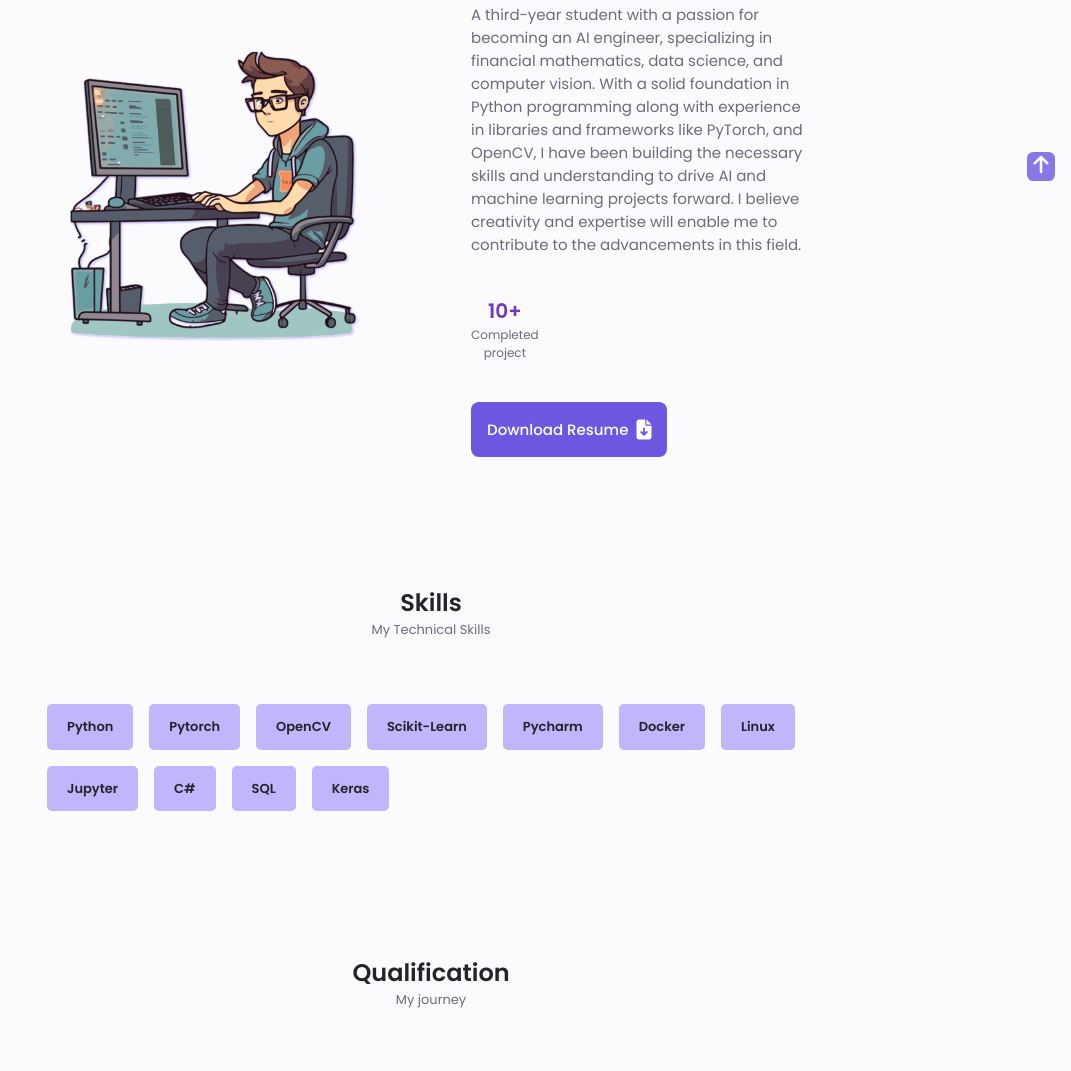
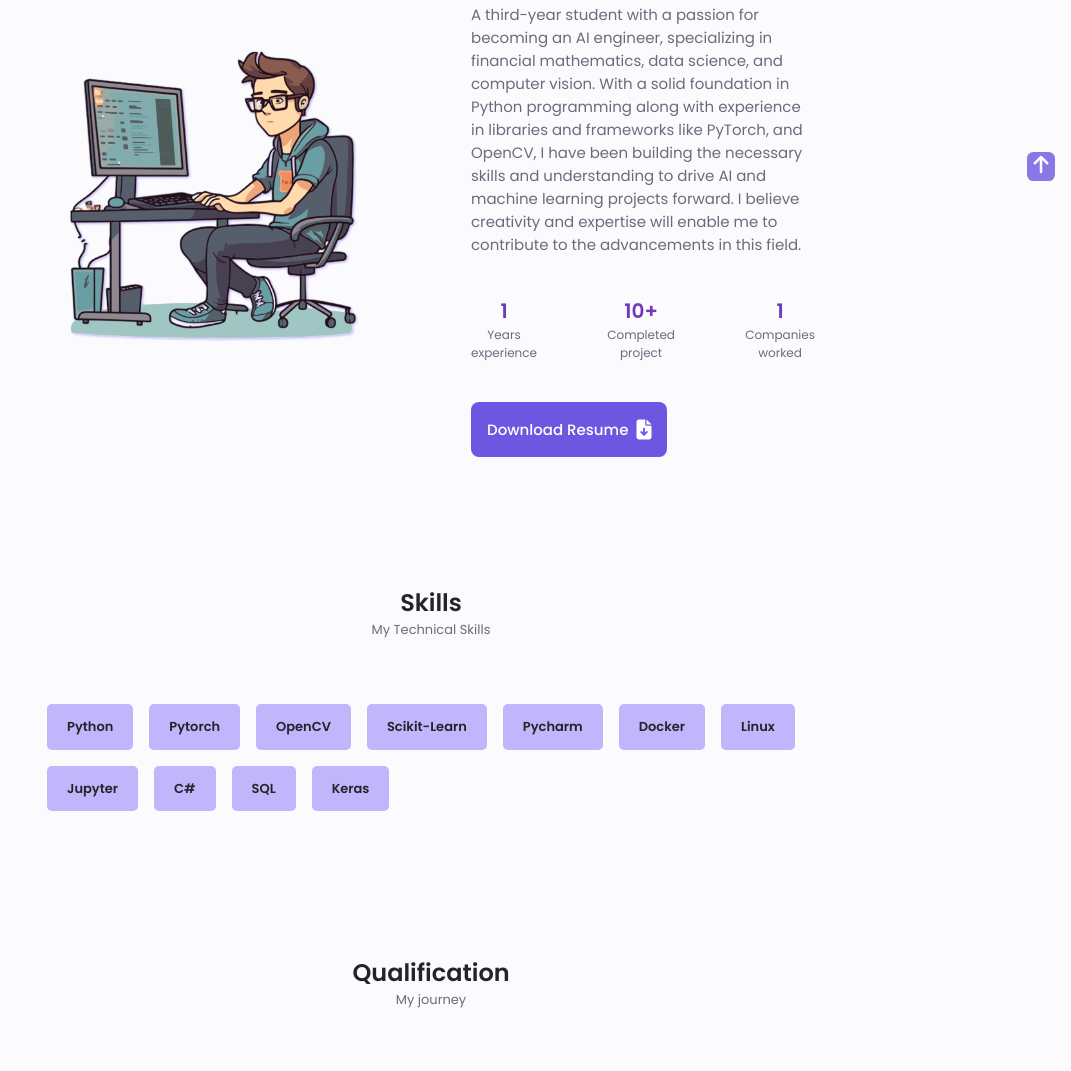
Before and after one commit to ToanNguyenKhanh/ToanNguyenKhanh.github.io, a plain HTML site: page index.html in a window 1280 px wide. Shown: the part 779-1850 px from the top of the page, without its empty margins (209-1280 px from the left). Drawn offline with Linux system fonts and the light colour scheme.

Commit message:
+ add experience

```diff
--- a/index.html
+++ b/index.html
@@ -169,15 +169,15 @@
             </p>
 
             <div class="about-info">
-              <!--
+
               <div>
-                <span class="about-info-title">0</span>
+                <span class="about-info-title">1</span>
                 <span class="about-info-name"
                   >Years <br />
                   experience</span
                 >
               </div>
-              -->
+
               <div>
                 <span class="about-info-title">10+</span>
                 <span class="about-info-name"
@@ -185,15 +185,15 @@
                   project</span
                 >
               </div>
-              <!--
+
               <div>
-                <span class="about-info-title">0+</span>
+                <span class="about-info-title">1</span>
                 <span class="about-info-name"
                   >Companies <br />
                   worked</span
                 >
               </div>
-              -->
+
             </div>
 
             <div class="about-buttons">
```
